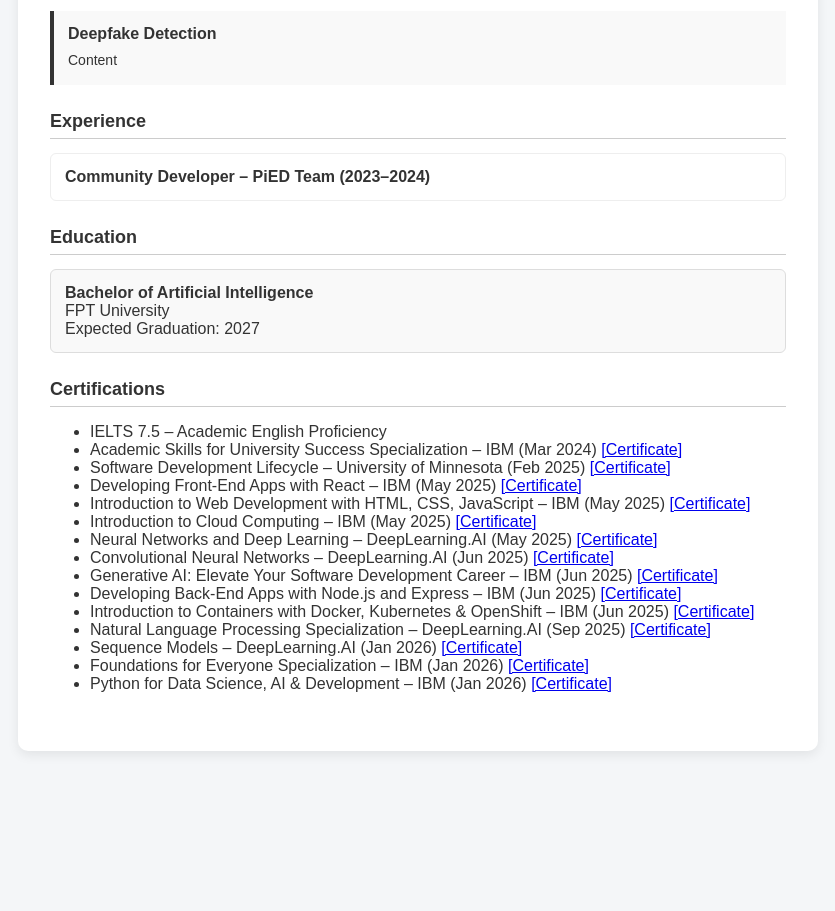
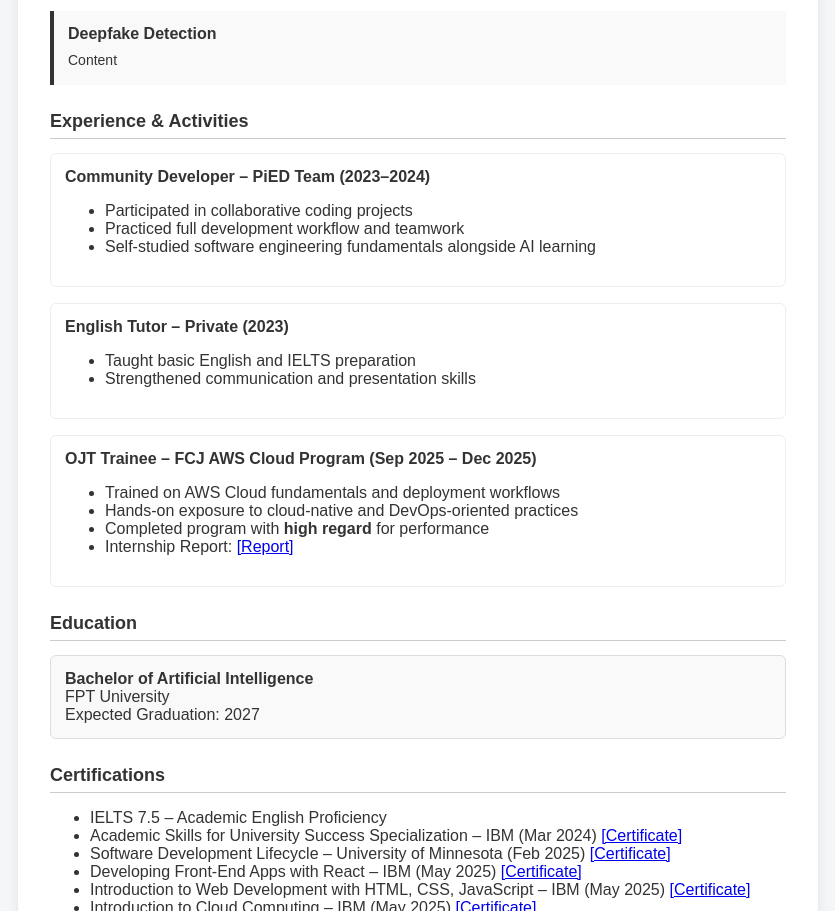
Before and after one commit to docvoxx/my-cv, a plain HTML site: page index.html in a window 1280 px wide. Shown: the part 1028-1939 px from the top of the page, without its empty margins (222-1057 px from the left). Before the commit the page ends 1799 px from the top, so only its background shows below. Drawn offline with Linux system fonts and the light colour scheme.

Commit message:
Update Work Experiences

```diff
--- a/index.html
+++ b/index.html
@@ -366,20 +366,94 @@
   <!-- EXPERIENCE -->
   <div class="section">
     <div class="section-title"
-      data-en="Experience & Activities"
-      data-vi="Kinh nghiệm & Hoạt động">
-      Experience
+        data-en="Experience & Activities"
+        data-vi="Kinh nghiệm & Hoạt động">
+      Experience & Activities
     </div>
 
+    <!-- PiED Team -->
     <div class="experience">
       <b
         data-en="Community Developer – PiED Team (2023–2024)"
         data-vi="Thành viên phát triển cộng đồng – PiED Team (2023–2024)">
         Community Developer – PiED Team (2023–2024)
       </b>
+      <ul>
+        <li
+          data-en="Participated in collaborative coding projects"
+          data-vi="Tham gia các dự án lập trình theo nhóm">
+          Participated in collaborative coding projects
+        </li>
+        <li
+          data-en="Practiced full development workflow and teamwork"
+          data-vi="Thực hành quy trình phát triển phần mềm và làm việc nhóm">
+          Practiced full development workflow and teamwork
+        </li>
+        <li
+          data-en="Self-studied software engineering fundamentals alongside AI learning"
+          data-vi="Tự học các nền tảng kỹ thuật phần mềm song song với học AI">
+          Self-studied software engineering fundamentals alongside AI learning
+        </li>
+      </ul>
+    </div>
+
+    <!-- English Tutor -->
+    <div class="experience">
+      <b
+        data-en="English Tutor – Private (2023)"
+        data-vi="Gia sư tiếng Anh – Cá nhân (2023)">
+        English Tutor – Private (2023)
+      </b>
+      <ul>
+        <li
+          data-en="Taught basic English and IELTS preparation"
+          data-vi="Giảng dạy tiếng Anh cơ bản và luyện thi IELTS">
+          Taught basic English and IELTS preparation
+        </li>
+        <li
+          data-en="Strengthened communication and presentation skills"
+          data-vi="Phát triển kỹ năng giao tiếp và thuyết trình">
+          Strengthened communication and presentation skills
+        </li>
+      </ul>
+    </div>
+
+    <!-- OJT AWS -->
+    <div class="experience">
+      <b
+        data-en="OJT Trainee – FCJ AWS Cloud Program (Sep 2025 – Dec 2025)"
+        data-vi="Thực tập sinh OJT – Chương trình AWS Cloud FCJ (09/2025 – 12/2025)">
+        OJT Trainee – FCJ AWS Cloud Program (Sep 2025 – Dec 2025)
+      </b>
+      <ul>
+        <li
+          data-en="Trained on AWS Cloud fundamentals and deployment workflows"
+          data-vi="Được đào tạo về nền tảng AWS Cloud và quy trình triển khai">
+          Trained on AWS Cloud fundamentals and deployment workflows
+        </li>
+        <li
+          data-en="Hands-on exposure to cloud-native and DevOps-oriented practices"
+          data-vi="Thực hành các mô hình cloud-native và DevOps">
+          Hands-on exposure to cloud-native and DevOps-oriented practices
+        </li>
+        <li
+          data-en="Completed the program with high regard for performance"
+          data-vi="Hoàn thành chương trình với đánh giá cao về hiệu suất">
+          Completed program with <b>high regard</b> for performance
+        </li>
+        <li>
+          <span
+            data-en="Internship Report:"
+            data-vi="Báo cáo thực tập:">
+            Internship Report:
+          </span>
+          <a href="https://docvoxx.github.io/internship-report/" target="_blank">
+            [Report]
+          </a>
+        </li>
+      </ul>
     </div>
   </div>
-
   <!-- EDUCATION -->
   <div class="section">
     <div class="section-title"
```
